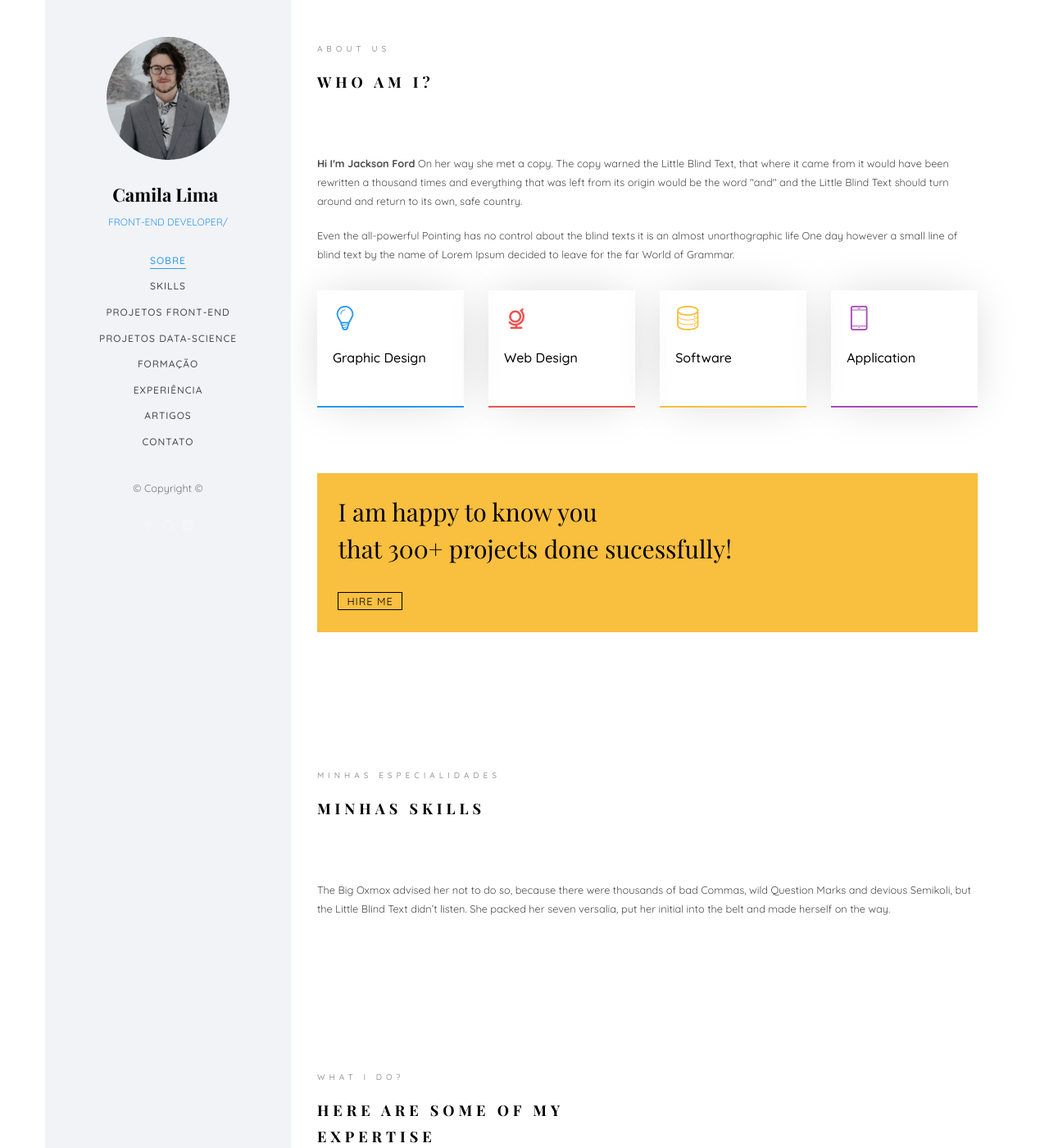
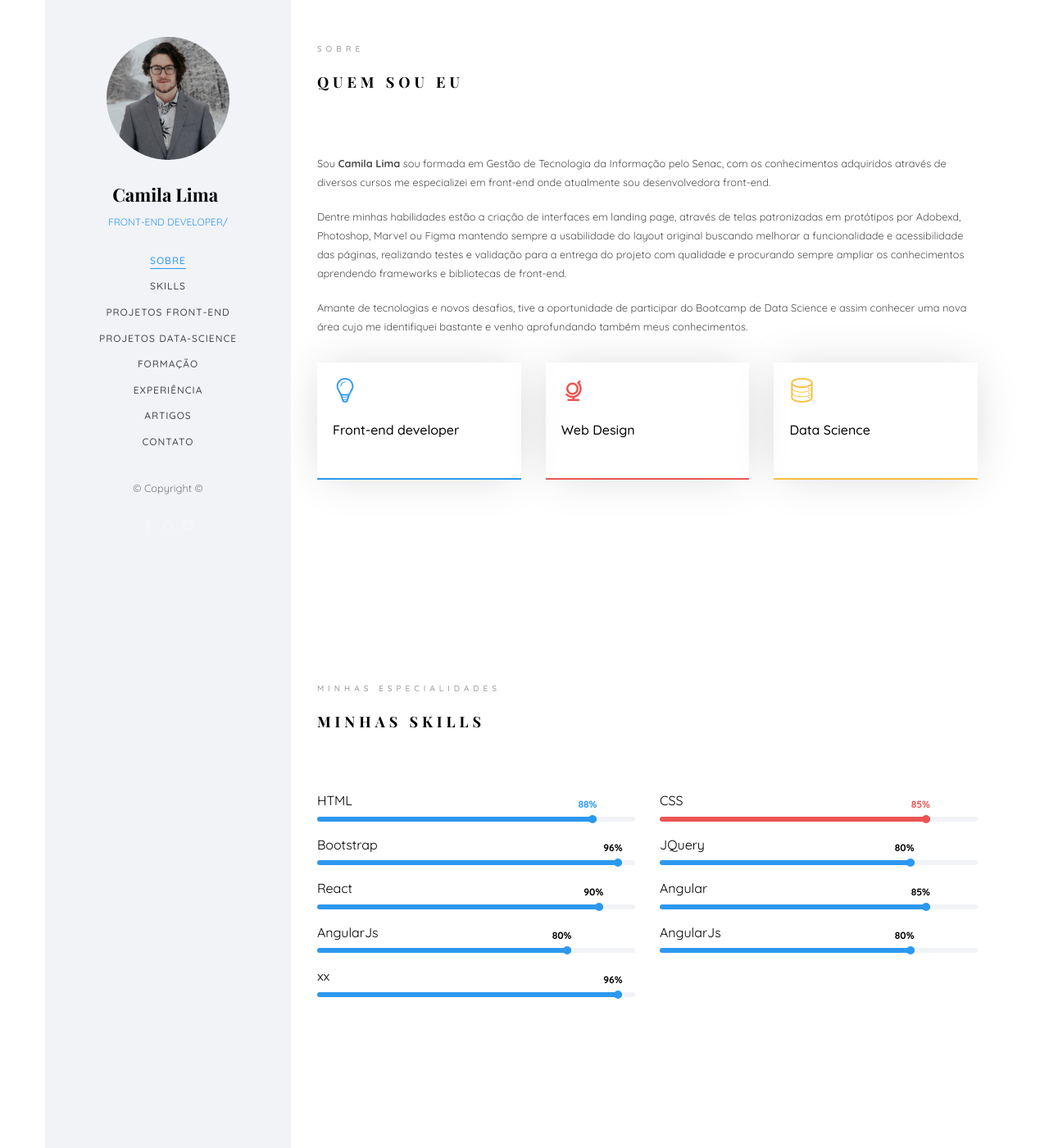
Before and after one commit to camilamlima/camilamlima.github.io, a Jekyll site: the page built from index.html, in a window 1280 px wide and 1400 px high. Shown: the whole window at 82% size. Built offline with Jekyll 4.4.1, drawn with Linux system fonts in a browser that asks for light colours; some web fonts are replaced; some of the changed text lies outside the part shown.

Commit message:
Adição dos data sources

```diff
--- /dev/null
+++ b/_data/skills.json
@@ -0,0 +1,46 @@
+[
+    {
+        "title": "HTML",
+        "level": 88,
+        "color": "color-1"
+
+    },
+    {
+        "title": "CSS",
+        "level": 85,
+        "color": "color-2"
+    },
+    {
+        "title": "Bootstrap",
+        "level": 96
+    },
+
+    {
+        "title": "JQuery",
+        "level": 80
+    },
+    {
+        "title": "React",
+        "level": 90
+    },
+    {
+        "title": "Angular",
+        "level": 85
+    },
+    {
+        "title": "AngularJs",
+        "level": 80
+    },
+    {
+        "title": "AngularJs",
+        "level": 80
+    },
+
+
+    {
+        "title": "xx",
+        "level": 96
+    }
+
+
+]
--- a/_layouts/default.html
+++ b/_layouts/default.html
@@ -3,11 +3,11 @@
 	<head>
         <meta charset="utf-8">
         <meta http-equiv="X-UA-Compatible" content="IE=edge">
-        <title>Jackson Template</title>
+        <title>Portfólio Camila Lima</title>
         <meta name="viewport" content="width=device-width, initial-scale=1">
         <meta name="description" content="" />
         <meta name="keywords" content="" />
-        <meta name="author" content="" />
+        <meta name="author" content="Camila Lima" />
 
         <!-- Place favicon.ico and apple-touch-icon.png in the root directory -->
         <link rel="shortcut icon" href="favicon.ico">
@@ -29,44 +29,38 @@
                                 <div class="row row-bottom-padded-sm animate-box" data-animate-effect="fadeInLeft">
                                     <div class="col-md-12">
                                         <div class="about-desc">
-                                            <span class="heading-meta">About Us</span>
-                                            <h2 class="colorlib-heading">Who Am I?</h2>
-                                            <p><strong>Hi I'm Jackson Ford</strong> On her way she met a copy. The copy warned the Little Blind Text, that where it came from it would have been rewritten a thousand times and everything that was left from its origin would be the word "and" and the Little Blind Text should turn around and return to its own, safe country.</p>
-                                            <p>Even the all-powerful Pointing has no control about the blind texts it is an almost unorthographic life One day however a small line of blind text by the name of Lorem Ipsum decided to leave for the far World of Grammar.</p>
+                                            <span class="heading-meta">Sobre</span>
+                                            <h2 class="colorlib-heading">Quem sou eu</h2>
+                                            <p>Sou <strong>Camila Lima</strong> sou formada em Gestão de Tecnologia da Informação pelo Senac,
+                                                com os conhecimentos adquiridos através de diversos cursos me especializei em front-end
+                                                onde atualmente sou desenvolvedora front-end.
+                                                <p>Dentre minhas habilidades estão a criação de interfaces em landing page, através de
+                                                telas patronizadas em protótipos por Adobexd, Photoshop, Marvel ou Figma mantendo sempre a usabilidade
+                                                do layout original buscando melhorar a funcionalidade e acessibilidade das páginas,
+                                                realizando testes e validação para a entrega do projeto com qualidade e
+                                                procurando sempre ampliar os conhecimentos aprendendo frameworks e bibliotecas de front-end.</p>
+                                                <p>Amante de tecnologias e novos desafios, tive a oportunidade de participar do Bootcamp de Data Science
+                                                e assim conhecer uma nova área cujo me identifiquei bastante e venho aprofundando também meus conhecimentos.</p>
                                         </div>
                                     </div>
                                 </div>
                                 <div class="row">
-                                    <div class="col-md-3 animate-box" data-animate-effect="fadeInLeft">
+                                    <div class="col-md-4 animate-box" data-animate-effect="fadeInLeft">
                                         <div class="services color-1">
                                             <span class="icon2"><i class="icon-bulb"></i></span>
-                                            <h3>Graphic Design</h3>
+                                            <h3>Front-end developer</h3>
                                         </div>
                                     </div>
-                                    <div class="col-md-3 animate-box" data-animate-effect="fadeInRight">
+                                    <div class="col-md-4 animate-box" data-animate-effect="fadeInRight">
                                         <div class="services color-2">
                                             <span class="icon2"><i class="icon-globe-outline"></i></span>
                                             <h3>Web Design</h3>
                                         </div>
                                     </div>
-                                    <div class="col-md-3 animate-box" data-animate-effect="fadeInTop">
+                                    <div class="col-md-4 animate-box" data-animate-effect="fadeInTop">
                                         <div class="services color-3">
                                             <span class="icon2"><i class="icon-data"></i></span>
-                                            <h3>Software</h3>
-                                        </div>
-                                    </div>
-                                    <div class="col-md-3 animate-box" data-animate-effect="fadeInBottom">
-                                        <div class="services color-4">
-                                            <span class="icon2"><i class="icon-phone3"></i></span>
-                                            <h3>Application</h3>
-                                        </div>
-                                    </div>
-                                </div>
-                                <div class="row">
-                                    <div class="col-md-12 animate-box" data-animate-effect="fadeInLeft">
-                                        <div class="hire">
-                                            <h2>I am happy to know you <br>that 300+ projects done sucessfully!</h2>
-                                            <a href="#" class="btn-hire">Hire me</a>
+                                            <h3>Data Science</h3>
                                         </div>
                                     </div>
                                 </div>
@@ -84,18 +78,15 @@
                                 </div>
                             </div>
                             <div class="row">
-                                <div class="col-md-12 animate-box" data-animate-effect="fadeInLeft">
-                                    <p>The Big Oxmox advised her not to do so, because there were thousands of bad Commas, wild Question Marks and devious Semikoli, but the Little Blind Text didn’t listen. She packed her seven versalia, put her initial into the belt and made herself on the way.</p>
-                                </div>
-
                                 {% for exp in site.data.skills %}
                                     <div class="col-md-6 animate-box" data-animate-effect="fadeInLeft">
                                         <div class="progress-wrap">
                                             <h3>{{ exp.title }}</h3>
                                             <div class="progress">
-                                                <div class="progress-bar color-1" role="progressbar" aria-valuenow="{{ exp.level }}"
+                                                <div class="progress-bar {{ exp.color }}" role="progressbar" aria-valuenow="{{ exp.level }}"
                                                 aria-valuemin="0" aria-valuemax="100" style="width:{{ exp.level }}%">
                                                 <span>{{ exp.level }}%</span>
+
                                                 </div>
                                             </div>
                                         </div>
@@ -275,20 +266,25 @@
                         <div class="row">
                             <div class="col-md-12 animate-box" data-animate-effect="fadeInLeft">
                                 <div class="fancy-collapse-panel">
-                                    <div class="panel-group" id="accordion" role="tablist" aria-multiselectable="true">
+                                    <div class="panel-group" id="accordion" role="tablist">
 
                                         {% for exp in site.data.education %}
                                             <div class="panel panel-default">
-                                                <div class="panel-heading" role="tab" id="headingOne">
+                                                <div class="panel-heading" role="tab" id="heading{{forloop.index}}">
                                                     <h4 class="panel-title">
-                                                        <a data-toggle="collapse" data-parent="#accordion" href="#collapseOne" aria-expanded="true" aria-controls="collapseOne">
+                                                        <a class="collapsed" data-toggle="collapse" data-parent="#accordion" href="#collapse{{forloop.index}}" aria-controls="collapse{{forloop.index}}">
                                                             {{ exp.title }}
                                                         </a>
                                                     </h4>
                                                 </div>
-                                                <div id="collapseOne" class="panel-collapse collapse in" role="tabpanel" aria-labelledby="headingOne">
+                                                <div id="collapse{{forloop.index}}" class="panel-collapse collapse" role="tabpanel" aria-labelledby="heading{{forloop.index}}">
                                                     <div class="panel-body">
                                                         <p>{{ exp.description }}</p>
+                                                        <ul>
+                                                            {%  for c in exp.content %}
+                                                                <li >{{ c }} </li>
+                                                            {% endfor %}
+                                                        </ul>
                                                     </div>
                                                 </div>
                                             </div>
@@ -316,11 +312,9 @@
                                 {% for exp in site.data.experiences %}
                                     <article class="timeline-entry animate-box" data-animate-effect="fadeInLeft">
                                         <div class="timeline-entry-inner">
-
                                             <div class="timeline-icon color-1">
                                                 <i class="icon-pen2"></i>
                                             </div>
-
                                             <div class="timeline-label">
                                                 <h2>
                                                     <a href="{{ exp.place_url }}">{{ exp.title }} na {{ exp.place }}</a>
@@ -347,7 +341,7 @@
                             </div>
                         </div>
                         <div class="row">
-                            {% for exp in site.data.skills %}
+                            {% for exp in site.data.blog %}
                                 <div class="col-md-4 col-sm-6 animate-box" data-animate-effect="fadeInLeft">
                                     <div class="blog-entry">
                                         <a href="blog.html" class="blog-img">
@@ -376,7 +370,7 @@
                         <div class="row">
                             <div class="col-md-6 col-md-offset-3 col-md-pull-3 animate-box" data-animate-effect="fadeInLeft">
                                 <span class="heading-meta">Get in Touch</span>
-                                <h2 class="colorlib-heading">Contact</h2>
+                                <h2 class="colorlib-heading">Contato</h2>
                             </div>
                         </div>
                         <div class="row">
@@ -409,28 +403,6 @@
                                 </div>
                             </div>
                             <div class="col-md-7 col-md-push-1">
-                                <div class="row">
-                                    <div class="col-md-10 col-md-offset-1 col-md-pull-1 animate-box" data-animate-effect="fadeInRight">
-                                        <form action="">
-                                            <div class="form-group">
-                                                <input type="text" class="form-control" placeholder="Name">
-                                            </div>
-                                            <div class="form-group">
-                                                <input type="text" class="form-control" placeholder="Email">
-                                            </div>
-                                            <div class="form-group">
-                                                <input type="text" class="form-control" placeholder="Subject">
-                                            </div>
-                                            <div class="form-group">
-                                                <textarea name="" id="message" cols="30" rows="7" class="form-control" placeholder="Message"></textarea>
-                                            </div>
-                                            <div class="form-group">
-                                                <input type="submit" class="btn btn-primary btn-send-message" value="Send Message">
-                                            </div>
-                                        </form>
-                                    </div>
-
-                                </div>
                             </div>
                         </div>
                     </div>
```
Also changed, not shown: other parts of _layouts/default.html (+1 -1 lines), _data/cursos.json (added, +32 -0 lines), _data/education.json (added, +61 -0 lines), _data/experiences.json (added, +9 -0 lines), default.gemspec. Lines whose indentation alone changed are shown as unchanged.
